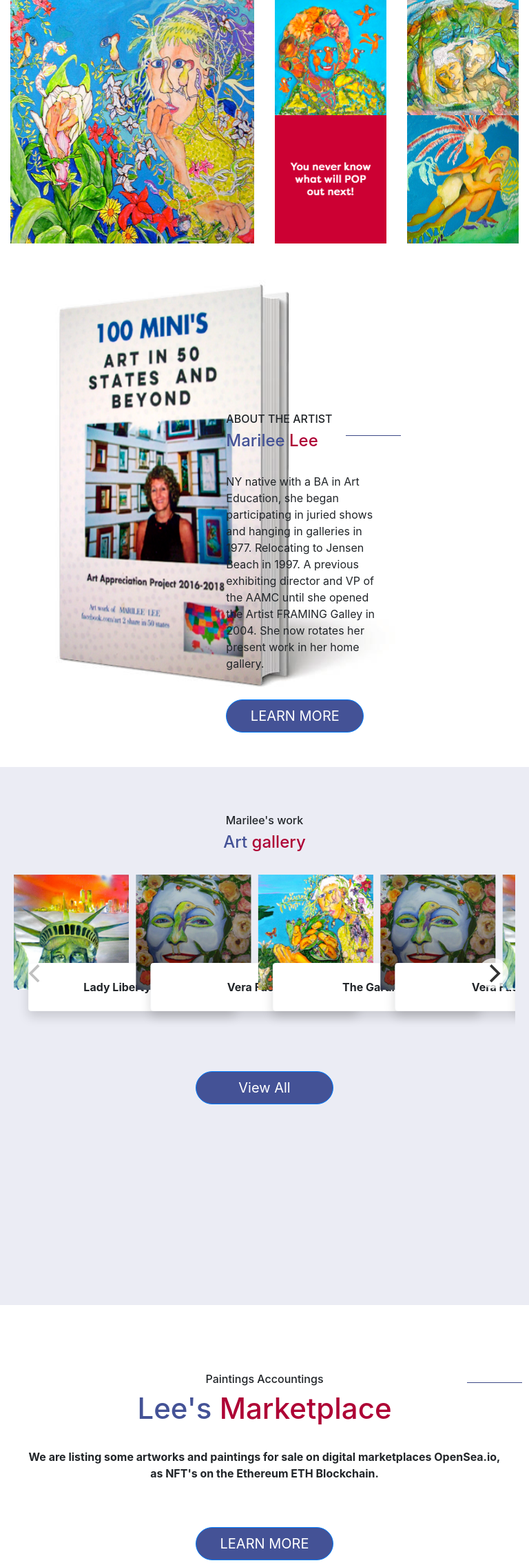
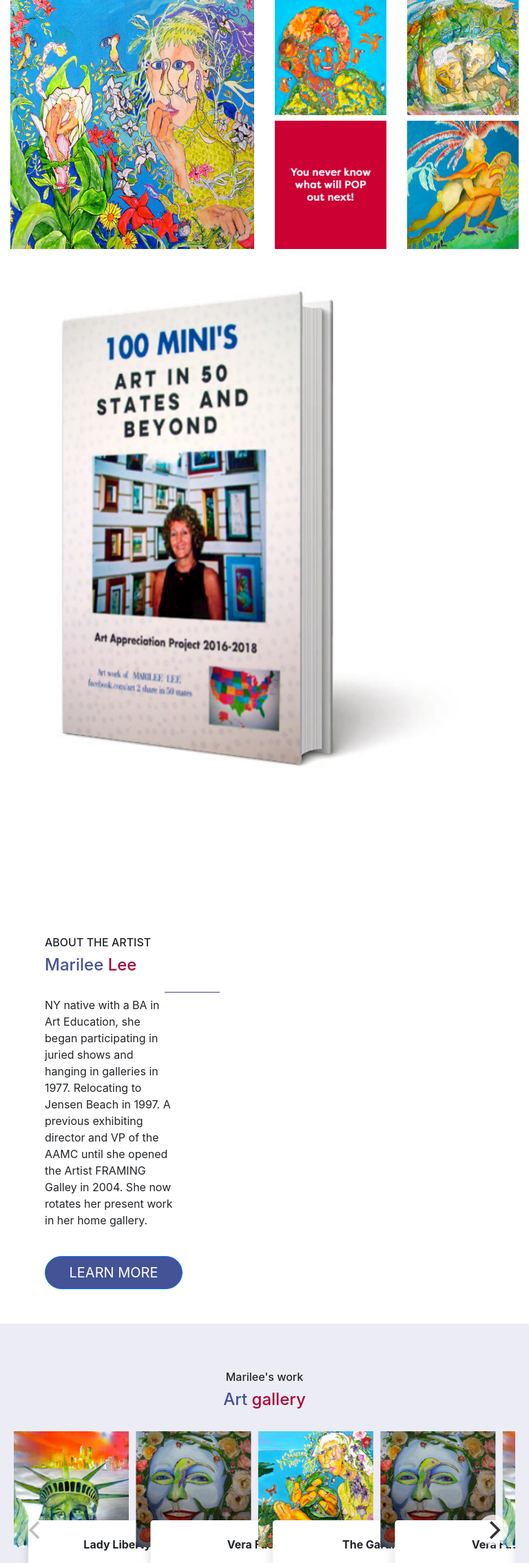
Before and after one commit to shehmirkz/marilee, a PHP site: page / in a window 768 px wide; the page is wider, and only the part inside the window is pictured. Shown: the part 92-2358 px from the top of that part at 69% size. Run offline with PHP 8.4, Linux system fonts and the light colour scheme; some libraries are stand-ins or nearby versions.

Commit message:
fully responsive now added media quries

```diff
--- a/index.html
+++ b/index.html
@@ -53,11 +53,11 @@
         <section class="banner">
         <div class="container-fluid">
             <div class="row">
-                    <div class="col-6">
+                    <div class="col-xs-12 col-sm-12 col-md-6 col-lg-6">
                         <img class="banner-right" src="./images/banner1.png" alt="painting1">
                     </div>
-                    <div class="col-6">
-                        <div class="row">
+                    <div class="col-xs-12 col-sm-12 col-md-6 col-lg-6">
+                        <div class="row pb-2">
                             <div class="col-6"> <img class="banner-left painting2" src="./images/banner2.png" alt="painting2"> </div>
                             <div class="col-6"> <img class="banner-left painting3" src="./images/banner3.png" alt="painting3"> </div>
                         </div>
@@ -74,10 +74,11 @@
     <section class="books">
         <div class="container">
             <div class="row">
-                <div class="col-5">
-                    <img src="./images/booksection.png" alt="book">
+                <div class="col-xs-12 col-sm-12 col-md-lg-5 col-lg-5">
+                    <img class="book-image" src="./images/booksection.png" alt="book">
                 </div>
-                <div class="col-7 about-artist">
+                <div class="col-xs-12 col-sm-12 col-md-7 col-lg-7">
+                    <div class="about-artist">
                     <h6>ABOUT THE ARTIST <hr class="upper-section"> </h6>
                     <h4 class="blue">Marilee <span class="red"> Lee </span></h4> <br>
                     <p>NY native with a BA in Art Education, she began participating in
@@ -87,7 +88,7 @@
                         rotates her present work in her home gallery.</p>
                         <br>
                         <button class="btn btn-primary btn-lg rounded-pill">LEARN MORE</button>
-
+                    </div>
                 </div>
             </div>
         </div>
@@ -185,12 +186,15 @@
     <section class="contact">
         <div class="container-fluid">
             <div class="row">
-                <div class="col-6 left-contact">
+                <div class="col-xs-12 col-sm-12 col-md-6 col-lg-6">
+                    <div class="left-contact">
                     <img class="img-fluid" src="./images/map.png" alt="location">
+                    </div>
                 </div>
 
 
-                <div class="col-6 red-area right-contact text-white">
+                <div class="col-xs-12 col-sm-12 col-md-6 col-lg-6">
+                    <div class="red-area right-contact text-white">
                     <hr class="white">
                     <p class="meet">Get in Touch</p>
                     <h4 class="contact-us">Contact Us</h4>
@@ -204,7 +208,7 @@
                     <br>
                     <p class="appointment"> <i class="icon-clock-o"></i> House of operation <br> by chance or by appointment</p>
 
-
+                    </div>
                 </div>
             </div>
         </div>
--- a/style.css
+++ b/style.css
@@ -33,6 +33,10 @@
 
 .books {
     padding: 50px;
+}
+
+.book-image {
+    width: 100%;
 }
 
 .about-artist {
@@ -72,7 +76,7 @@
 }
 
 .slider {
-    height: 780px;
+    height: 100%;
     background-color: #ebecf4;
     padding: 20px 20px 100px 20px;
     position: relative;
```
Also changed, not shown: other parts of style.css (+103 -1 lines).
